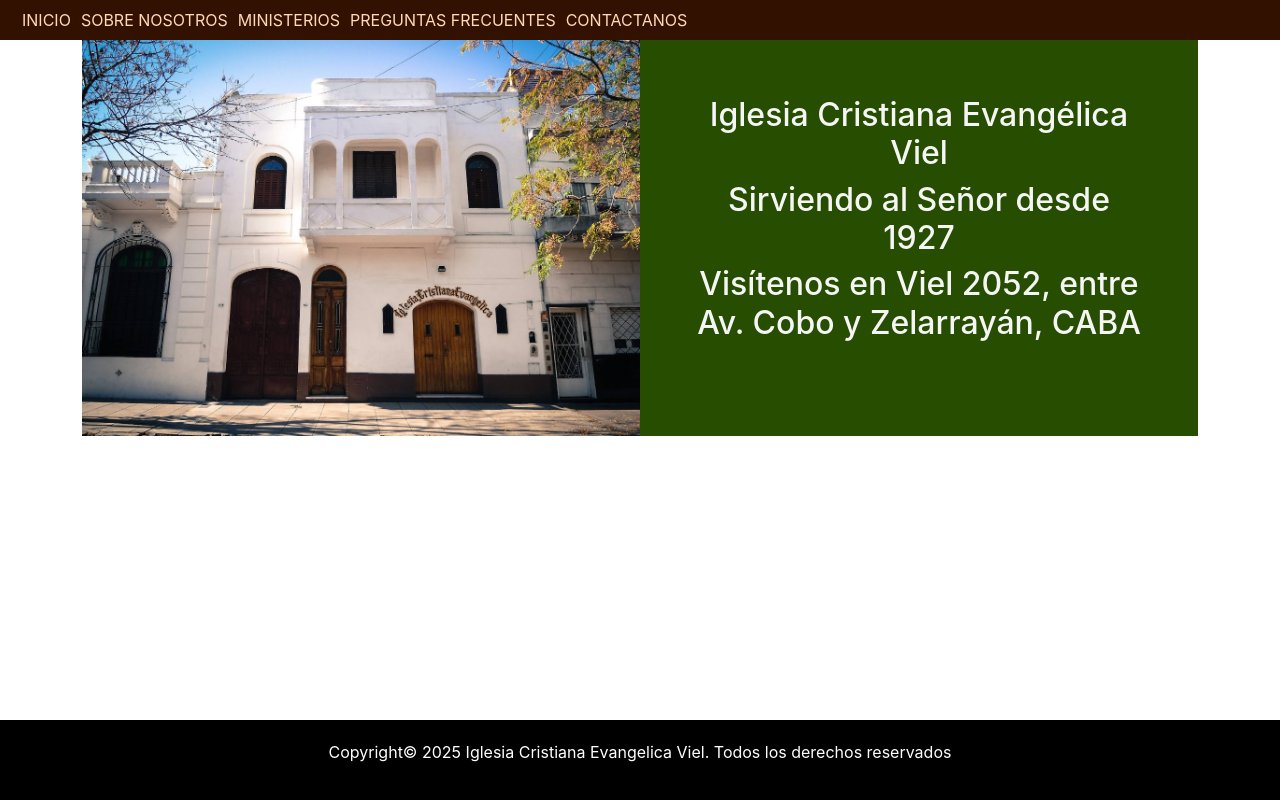
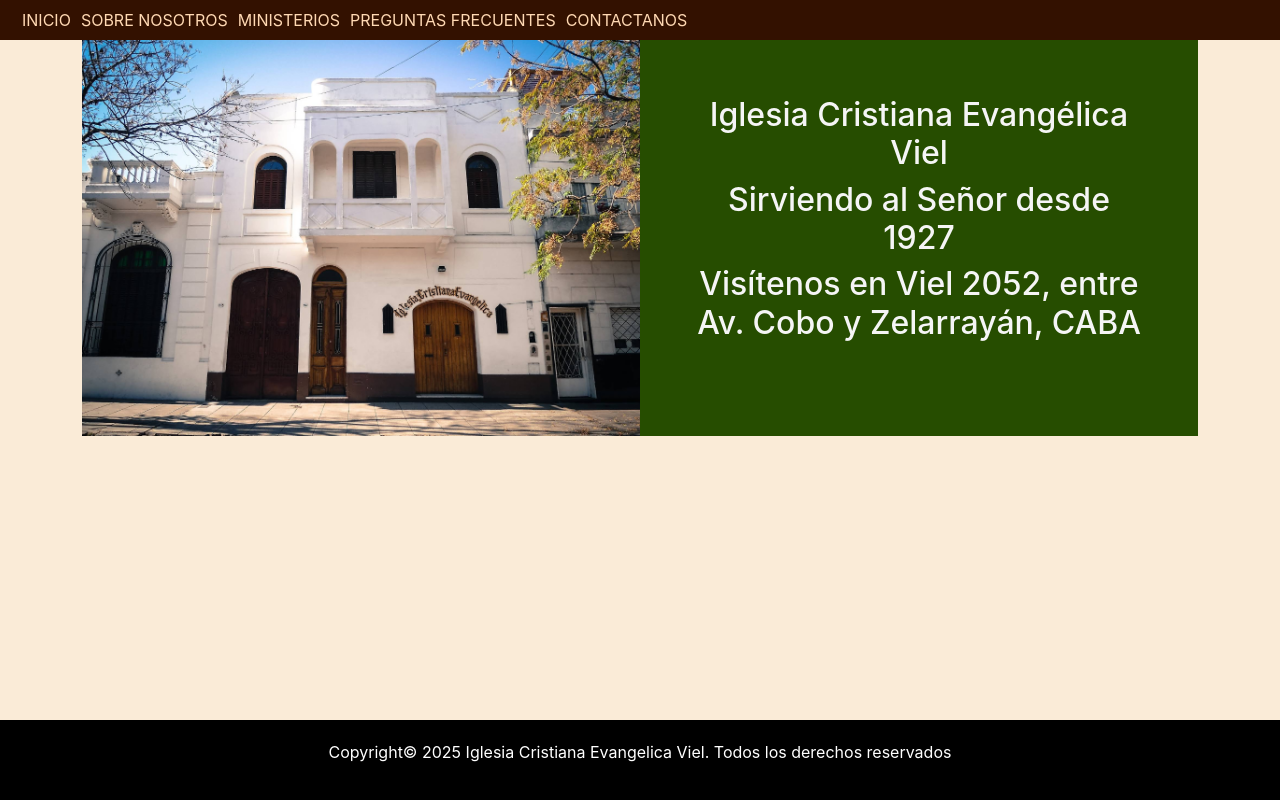
Before and after one commit to Taiel98/pagina-viel, a React (Create React App) app: page / in a window 1280 px wide. Built offline with nearby package versions, Linux system fonts and the light colour scheme.

Commit message:
color de fondo

```diff
--- a/src/index.css
+++ b/src/index.css
@@ -5,6 +5,7 @@ body {
     sans-serif;
   -webkit-font-smoothing: antialiased;
   -moz-osx-font-smoothing: grayscale;
+  background-color: antiquewhite;
 }
 
 code {
```
